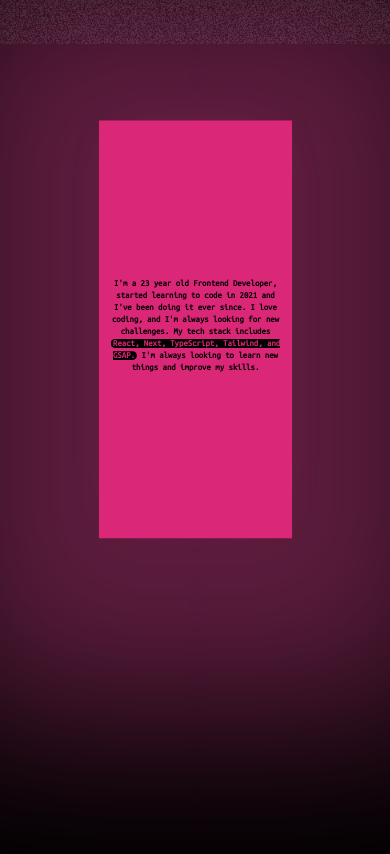
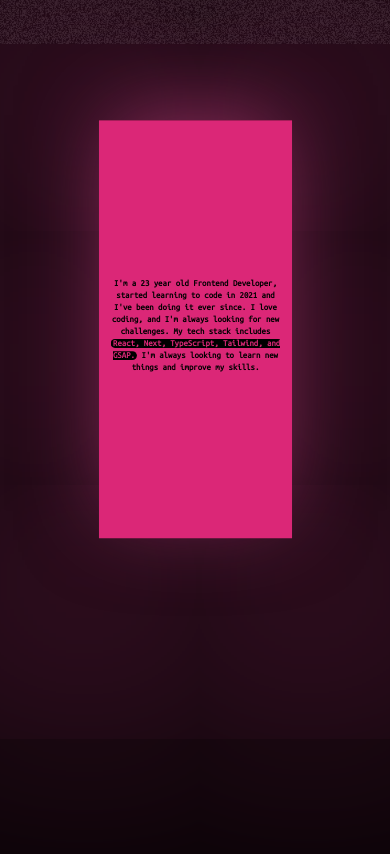
Before and after one commit to celescript/portfolio, a Next.js app: page / in a window 390 px wide. Shown: the part 800-1654 px from the top of the page. Built offline with nearby package versions, Linux system fonts and the light colour scheme.

Commit message:
fix shadow performance

```diff
--- a/app/globals.css
+++ b/app/globals.css
@@ -17,6 +17,14 @@
     box-shadow: 0px -30px 160px -20px #ec489985,
       0px 20px max(30vw, 490px) 470px rgba(236, 72, 156, var(--glow-opacity));
     animation: glow 5s ease infinite;
+  }
+
+  @media (max-width: 1024px) {
+    .shadowabout {
+      box-shadow: 0px -30px 160px -20px #ec489985,
+        0px 20px max(30vw, 490px) 470px rgba(236, 72, 156, 0.2);
+      animation: none;
+    }
   }
 
   @keyframes glow {
```
